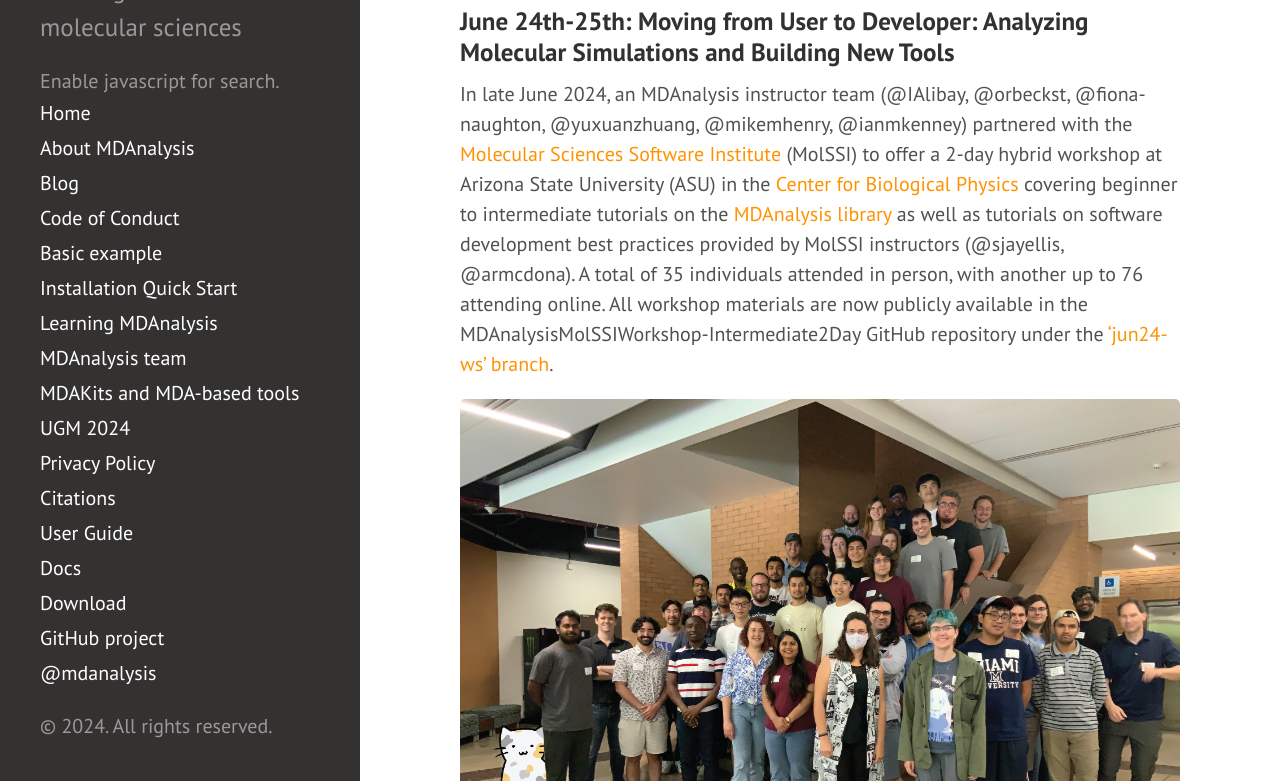
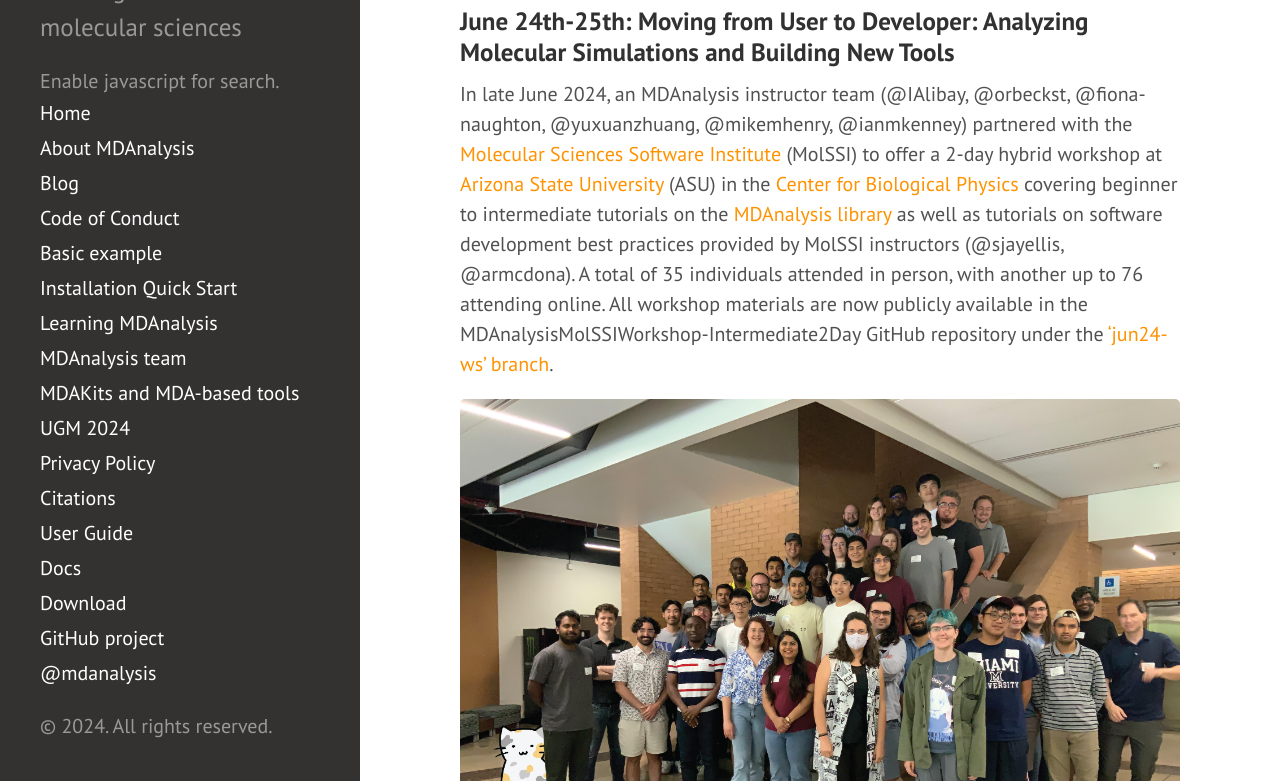
Before and after one commit to MDAnalysis/MDAnalysis.github.io, a Jekyll site: the page built from _posts/2024-09-11-mda_2024events.md, in a window 1280 px wide and 900 px high, scrolled down 4230 px, cut to the strip 119-900 px from the top of the window. Built offline with Jekyll 4.4.1, drawn with Linux system fonts in a browser that asks for light colours; comment, search, counter and statistics services are not loaded; part of the change alters nothing that is shown.

Commit message:
Link to ASU

```diff
--- a/_posts/2024-09-11-mda_2024events.md
+++ b/_posts/2024-09-11-mda_2024events.md
@@ -88,7 +88,7 @@ On May 10, 2024, 21 attendees convened in person at [University College London](
 
 ### June 24th-25th: Moving from User to Developer: Analyzing Molecular Simulations and Building New Tools
 
-In late June 2024, an MDAnalysis instructor team (@IAlibay, @orbeckst, @fiona-naughton, @yuxuanzhuang, @mikemhenry, @ianmkenney) partnered with the [Molecular Sciences Software Institute](https://molssi.org/) (MolSSI) to offer a 2-day hybrid workshop at Arizona State University (ASU) in the [Center for Biological Physics](https://cbp.asu.edu/) covering beginner to intermediate tutorials on the [MDAnalysis library](https://github.com/MDAnalysis/mdanalysis) as well as tutorials on software development best practices provided by MolSSI instructors (@sjayellis, @armcdona). A total of 35 individuals attended in person, with another up to 76 attending online. All workshop materials are now publicly available in the MDAnalysisMolSSIWorkshop-Intermediate2Day GitHub repository under the ['jun24-ws' branch](https://github.com/MDAnalysis/MDAnalysisMolSSIWorkshop-Intermediate2Day/tree/jun24-ws).
+In late June 2024, an MDAnalysis instructor team (@IAlibay, @orbeckst, @fiona-naughton, @yuxuanzhuang, @mikemhenry, @ianmkenney) partnered with the [Molecular Sciences Software Institute](https://molssi.org/) (MolSSI) to offer a 2-day hybrid workshop at [Arizona State University](https://www.asu.edu/) (ASU) in the [Center for Biological Physics](https://cbp.asu.edu/) covering beginner to intermediate tutorials on the [MDAnalysis library](https://github.com/MDAnalysis/mdanalysis) as well as tutorials on software development best practices provided by MolSSI instructors (@sjayellis, @armcdona). A total of 35 individuals attended in person, with another up to 76 attending online. All workshop materials are now publicly available in the MDAnalysisMolSSIWorkshop-Intermediate2Day GitHub repository under the ['jun24-ws' branch](https://github.com/MDAnalysis/MDAnalysisMolSSIWorkshop-Intermediate2Day/tree/jun24-ws).
 
 ![Group Photo of the ASU Workshop Participants and Instructors](/public/images/June2024_Workshop_Photo.jpg)
 
```
